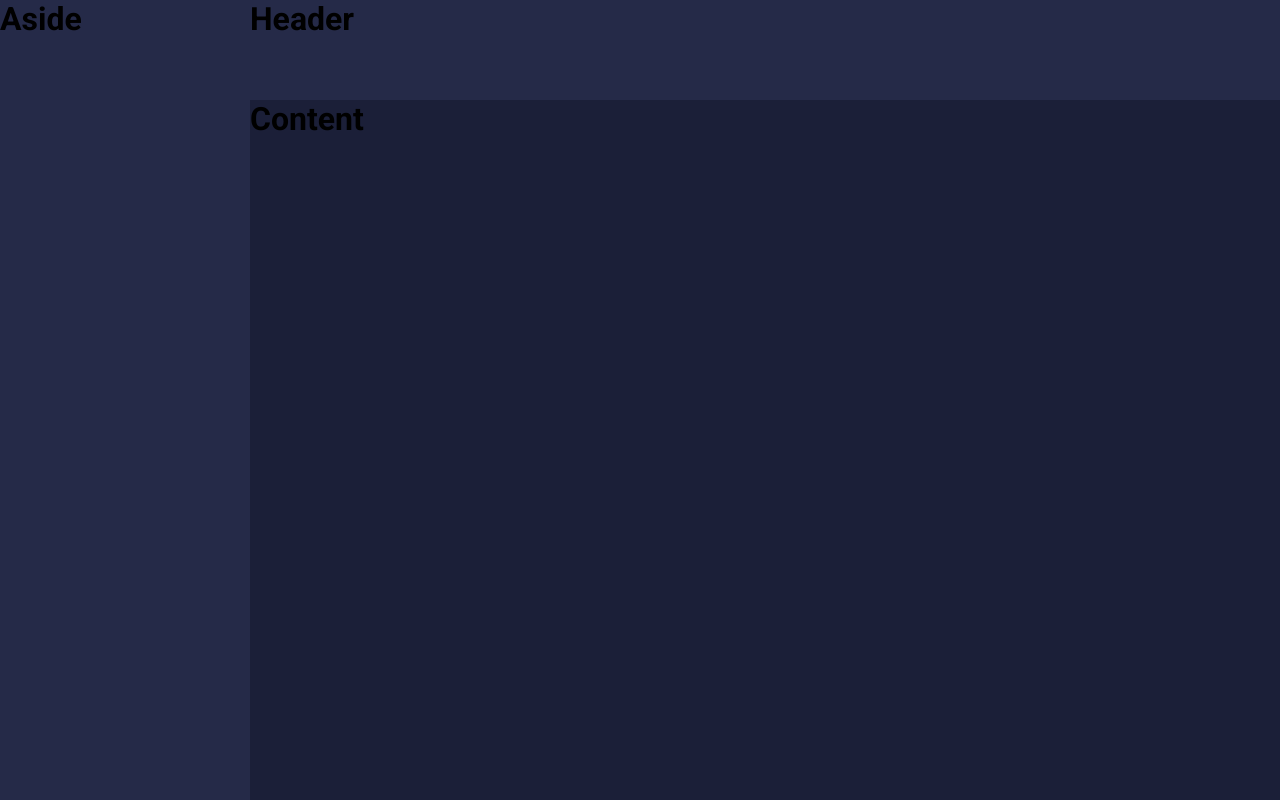
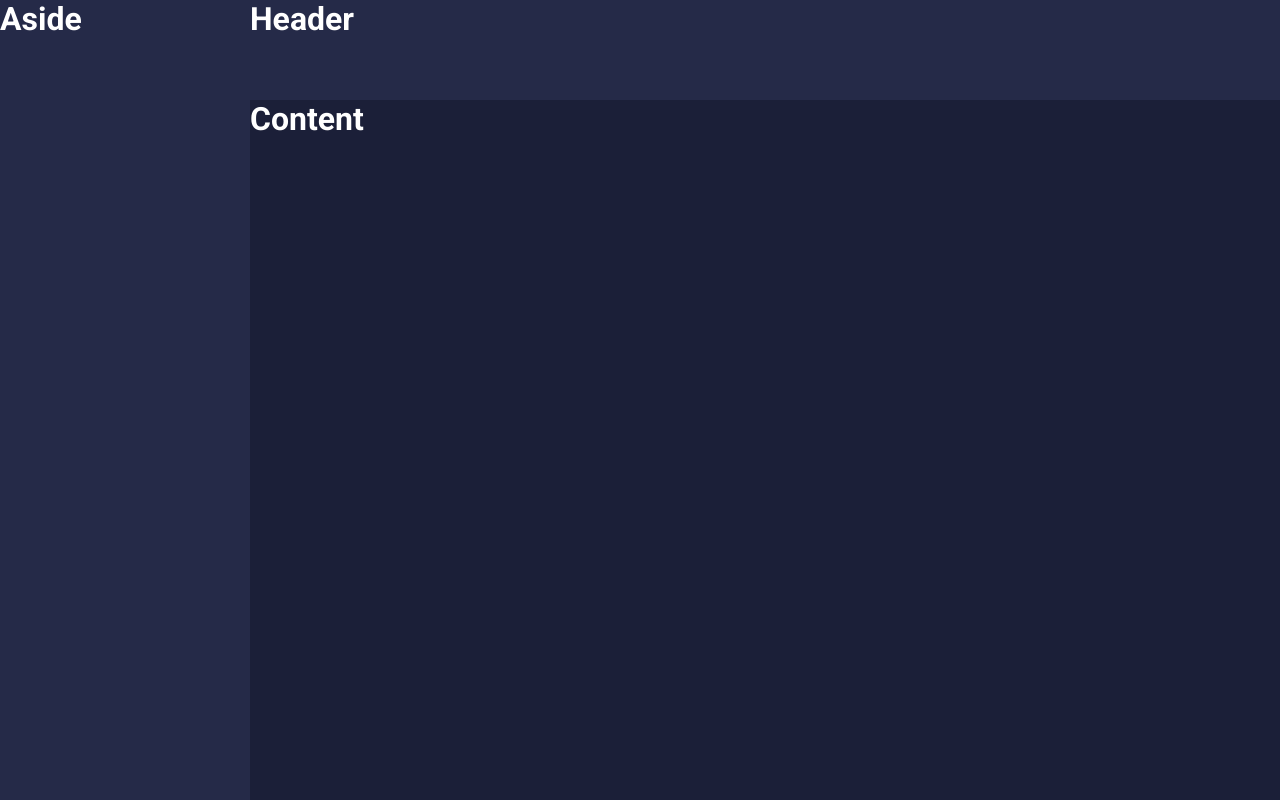
Before and after one commit to geraldobl58/admin-expense-and-income, a React (Create React App) app: page / in a window 1280 px wide. Built offline with nearby package versions, Linux system fonts and the light colour scheme.

Commit message:
Feature: add theme light and dark

```diff
--- a/src/components/Aside/styles.ts
+++ b/src/components/Aside/styles.ts
@@ -3,5 +3,6 @@
 export const Container = styled.div`
     grid-area: ASIDE;
 
-    background: #252a48;
+    color: ${props => props.theme.colors.white};
+    background: ${props => props.theme.colors.secondary};
 `;
--- a/src/components/Content/styles.ts
+++ b/src/components/Content/styles.ts
@@ -3,5 +3,6 @@
 export const Container = styled.div`
     grid-area: CONTENT;
 
-    background: #1b1f38;
+    color: ${props => props.theme.colors.white};
+    background: ${props => props.theme.colors.primary};
 `;
--- a/src/components/MainHeader/styles.ts
+++ b/src/components/MainHeader/styles.ts
@@ -3,5 +3,6 @@
 export const Container = styled.div`
     grid-area: MAINHEADER;
 
-    background: #252a48;
+    color: ${props => props.theme.colors.white};
+    background: ${props => props.theme.colors.secondary};
 `;
--- /dev/null
+++ b/src/styles/themes/dark.ts
@@ -0,0 +1,18 @@
+// eslint-disable-next-line import/no-anonymous-default-export
+export default {
+    title: 'dark',
+
+    colors: {
+        primary: '#1b1f38',
+        secondary: '#252a48',
+        tertiary: '#313862',
+
+        white: '#ffffff',
+        black: '#000000',
+        gray: '#bfbfbf',
+
+        success: '#4e41f0',
+        info: '#f7931b',
+        warning: '#e44c4e',
+    }
+};
```
Also changed, not shown: src/App.tsx (+6 -2 lines), src/styles/styled.d.ts (added, +22 -0 lines), src/styles/themes/light.ts (added, +18 -0 lines).
